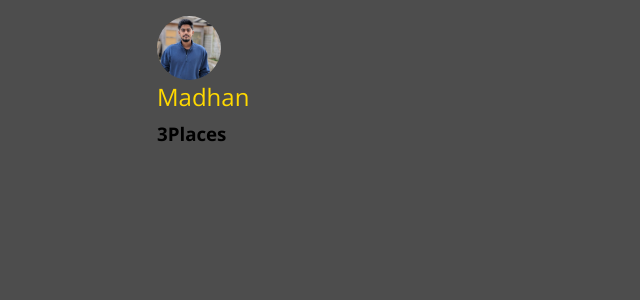
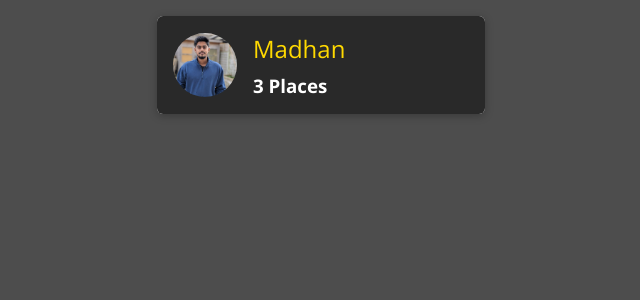
Before and after one commit to JohnMadhan07/Touring-App-Google, a React (Create React App) app: page / in a window 1280 px wide. Shown: the top 300 px of the page, without its empty margins (319-959 px from the left). Built offline with nearby package versions, Linux system fonts and the light colour scheme.

Commit message:
Add Card element for styling

```diff
--- /dev/null
+++ b/src/shared/components/UIElements/Card.css
@@ -0,0 +1,9 @@
+.card {
+    position: relative;
+    margin: 0;
+    box-shadow: 0 2px 8px rgba(0, 0, 0, 0.26);
+    border-radius: 6px;
+    padding: 1rem;
+    overflow: hidden;
+    background: white;
+  }
--- /dev/null
+++ b/src/shared/components/UIElements/Card.js
@@ -0,0 +1,13 @@
+import React from 'react';
+
+import './Card.css';
+
+const Card = props => {
+  return (
+    <div className={`card ${props.className}`} style={props.style}>
+      {props.children}
+    </div>
+  );
+};
+
+export default Card;
--- a/src/user/pages/UsersItem.js
+++ b/src/user/pages/UsersItem.js
@@ -1,11 +1,14 @@
 import React from "react";
 import Avatar from "../../shared/components/UIElements/Avatar";
+import { Link } from "react-router-dom";
+import Card from "../../shared/components/UIElements/Card";
 import "./UsersItem.css";
 
 const UsersItem = (props) => {
   return (
     <li className="user-item">
-      <div className="user-item__content">
+      <Card className="user-item__content">
+        <Link to={`/${props.id}/places'`}>
           <div className="user-item__image">
             <Avatar image={props.image} alt={props.name} />
           </div>
@@ -13,10 +16,11 @@
             <h2>{props.name}</h2>
             <h3>
               {props.placecount}
-            {props.placecount === 1 ? "Place" : "Places"}
+              {props.placecount === 1 ? " Place" : " Places"}
             </h3>
           </div>
-      </div>
+        </Link>
+      </Card>
     </li>
   );
 };
```
Lines whose indentation alone changed are shown as unchanged.
